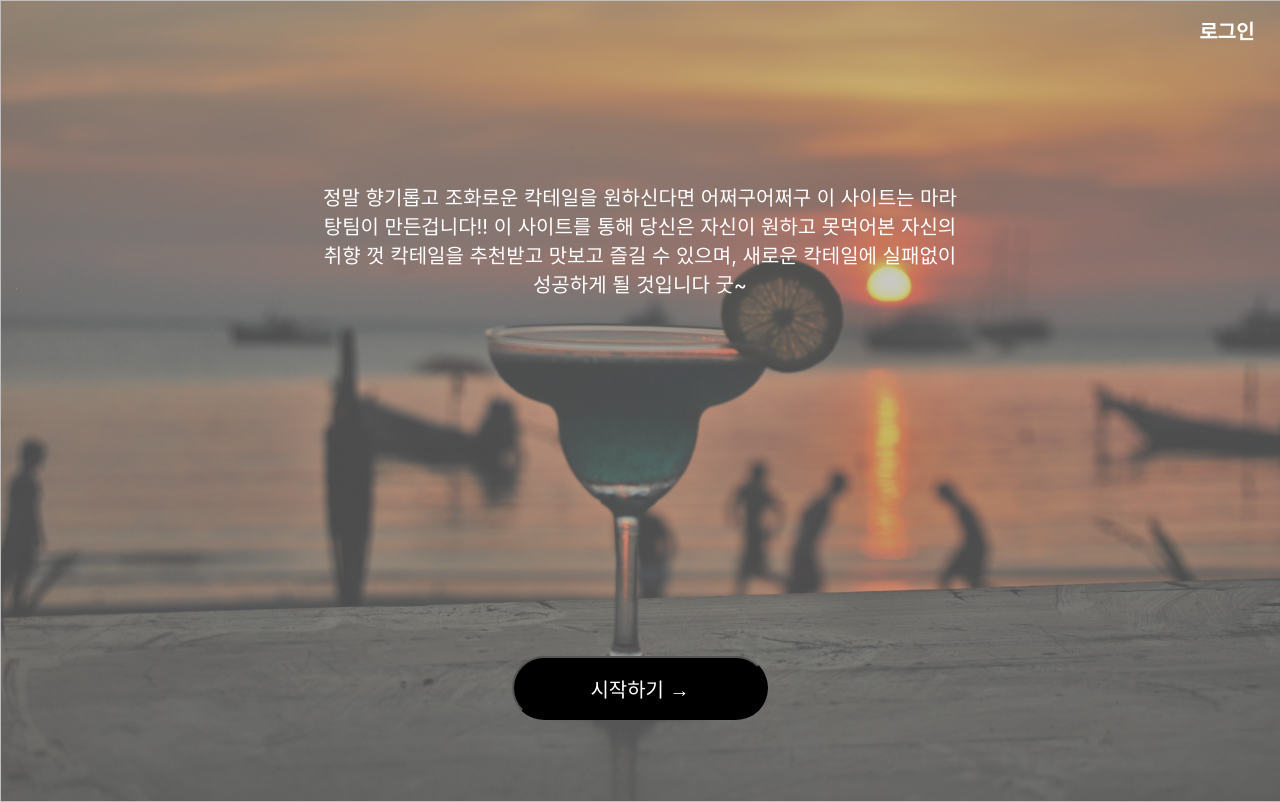
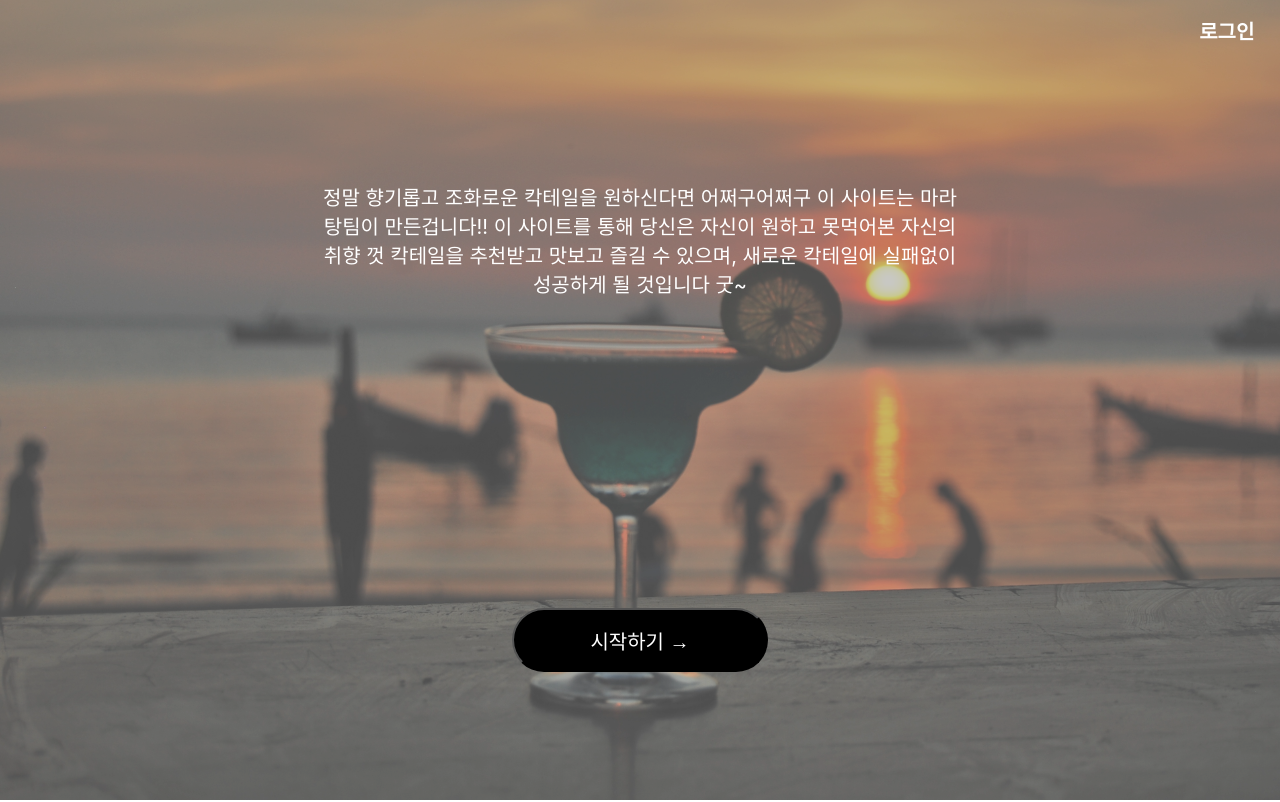
Before and after one commit to EC22-TeamMARA/MARA-FrontEnd, a React (Create React App) app in the folder mara/: page / in a window 1280 px wide. Built offline with nearby package versions, Linux system fonts and the light colour scheme; what recoil-persist would draw is missing.

Commit message:
[FIX] button cursor, modal

```diff
--- a/mara/src/assets/css/login.module.css
+++ b/mara/src/assets/css/login.module.css
@@ -8,6 +8,8 @@
     display: flex;
     justify-content: center;
     align-items: center;
+    z-index: 1;
+
 }
 
 section{
--- a/mara/src/assets/css/menu.module.css
+++ b/mara/src/assets/css/menu.module.css
@@ -28,6 +28,7 @@
 .font{
     font-size: 20px;
     color: white;
+    cursor: pointer;
 }
 
 
--- a/mara/src/assets/css/start.module.css
+++ b/mara/src/assets/css/start.module.css
@@ -12,6 +12,7 @@
     color: white;
     font-size: 20px;
     font-weight: bold;
+    cursor: pointer;
 }
 
 .img_start > img{
@@ -19,15 +20,17 @@
     opacity: 0.7;
     filter: brightness(70%);
     object-fit: cover;
-
+    width: 100vw;
+    height: 100vh;
+    border: 0;
 }
 
 .btn{
     position: absolute;
-    top: 70%;
+    top: 80%;
     left: 50%;
     transform: translate(-50%, -50%);
-
+    margin-top: 0px;
 }
 
 .ment{
--- a/mara/src/commons/components/menu.js
+++ b/mara/src/commons/components/menu.js
@@ -3,6 +3,10 @@ import styles from "../../assets/css/menu.module.css";
 
 
 function Menu(){
+    const onClick=(e)=>{
+        window.location.replace('/');
+    }
+
     return(
         <div className={styles.menu}>
             <div className={styles.bar}>
@@ -12,7 +16,7 @@ function Menu(){
                     <div className={styles.font}>Purchase</div>
                     <div className={styles.font}>Rank</div>
                 </div>
-                <div className={styles.font}>
+                <div className={styles.font} onClick={onClick}>
                     logout
                 </div>
             </div>
```
